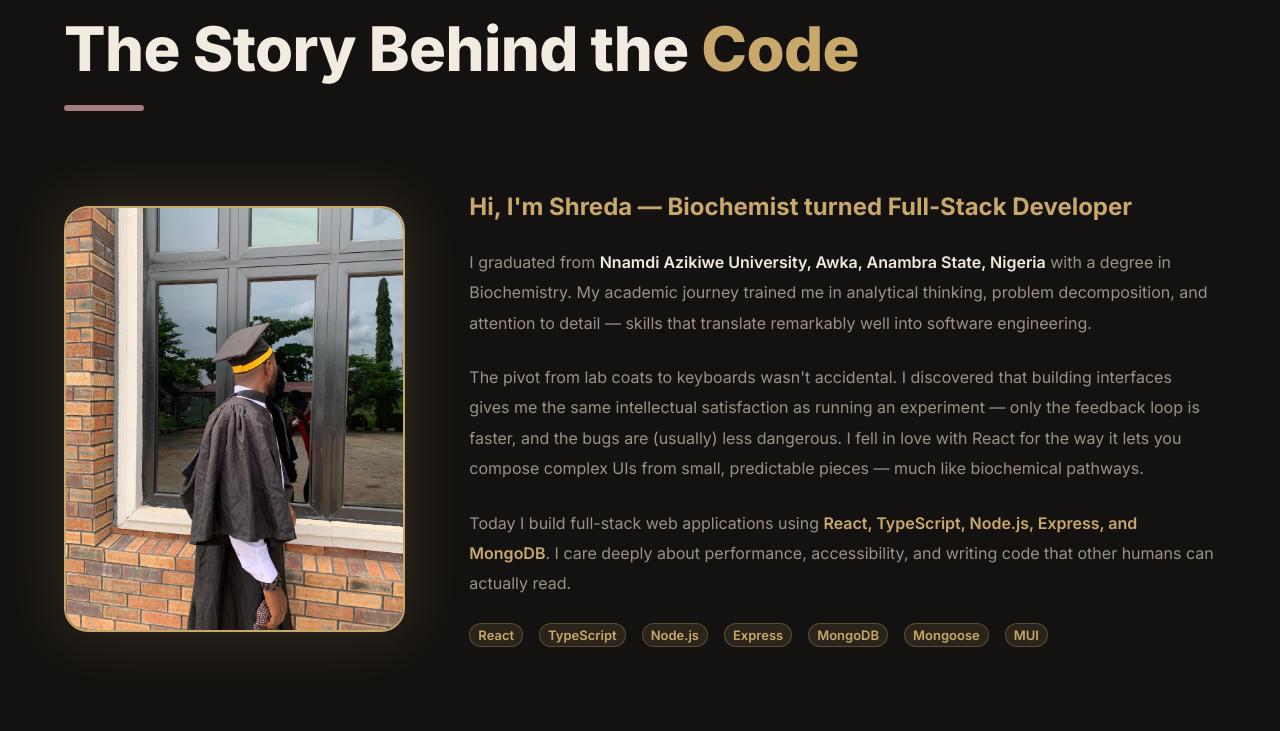
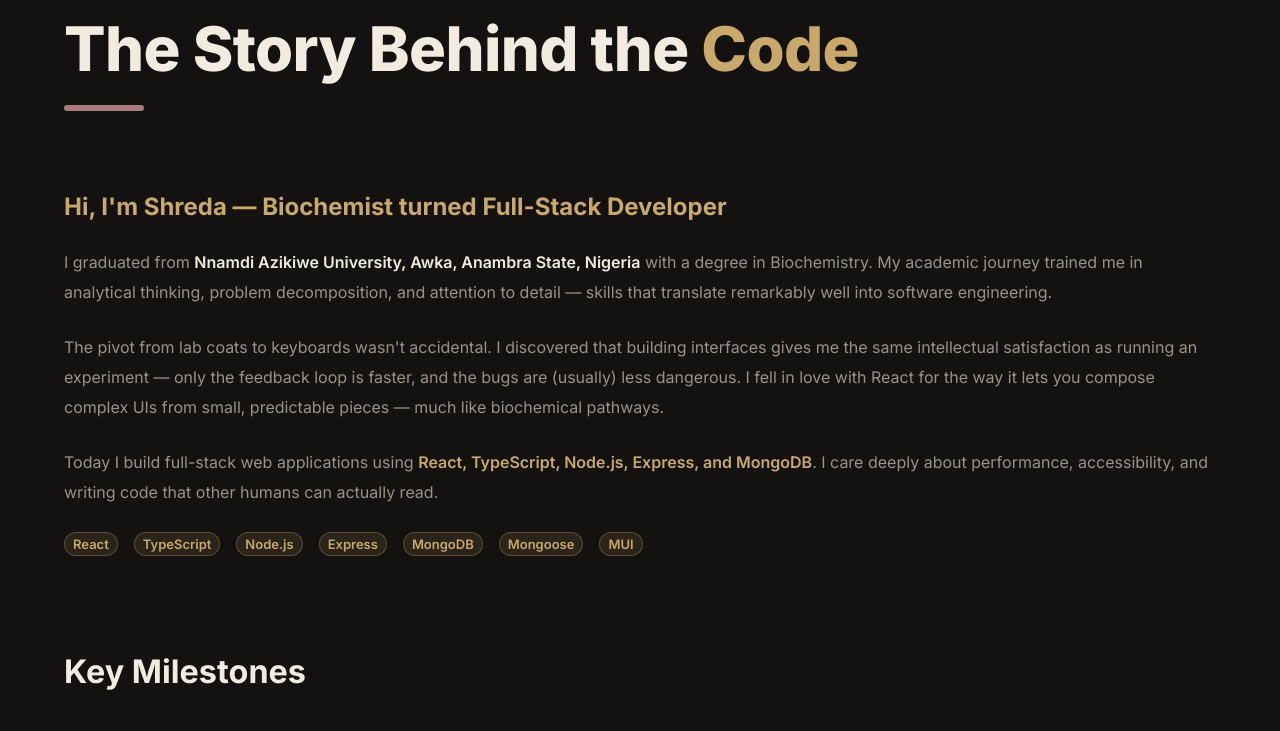
Before and after one commit to shreda-dot/Shreda--, a React (Vite) app: page / in a window 1280 px wide. Shown: the part 1020-1751 px from the top of the page. Built offline with nearby package versions, Linux system fonts and the light colour scheme.

Commit message:
made some changes

```diff
--- a/src/pages/AboutPage.tsx
+++ b/src/pages/AboutPage.tsx
@@ -86,8 +86,13 @@ const AboutPage = () => {
 
         {/* ── Main Content ── */}
         <Grid container spacing={8} alignItems="center">
-          {/* Image */}
-          <Grid item xs={12} md={4}>
+          {/* Image — mobile only; Hero already shows portrait on desktop */}
+          <Grid
+            item
+            xs={12}
+            md={4}
+            sx={{ display: { xs: 'block', md: 'none' } }}
+          >
             <motion.div
               initial={{ opacity: 0, scale: 0.88 }}
               animate={{ opacity: 1, scale: 1 }}
@@ -95,6 +100,8 @@ const AboutPage = () => {
             >
               <Box
                 sx={{
+                  maxWidth: 400,
+                  mx: { xs: 'auto', md: 0 },
                   borderRadius: '24px',
                   overflow: 'hidden',
                   border: '2px solid',
@@ -113,8 +120,8 @@ const AboutPage = () => {
             </motion.div>
           </Grid>
 
-          {/* Text */}
-          <Grid item xs={12} md={8}>
+          {/* Text — full width on md+ (no side image) */}
+          <Grid item xs={12} md={12}>
             <Box
               component={motion.div}
               initial="hidden"
```
